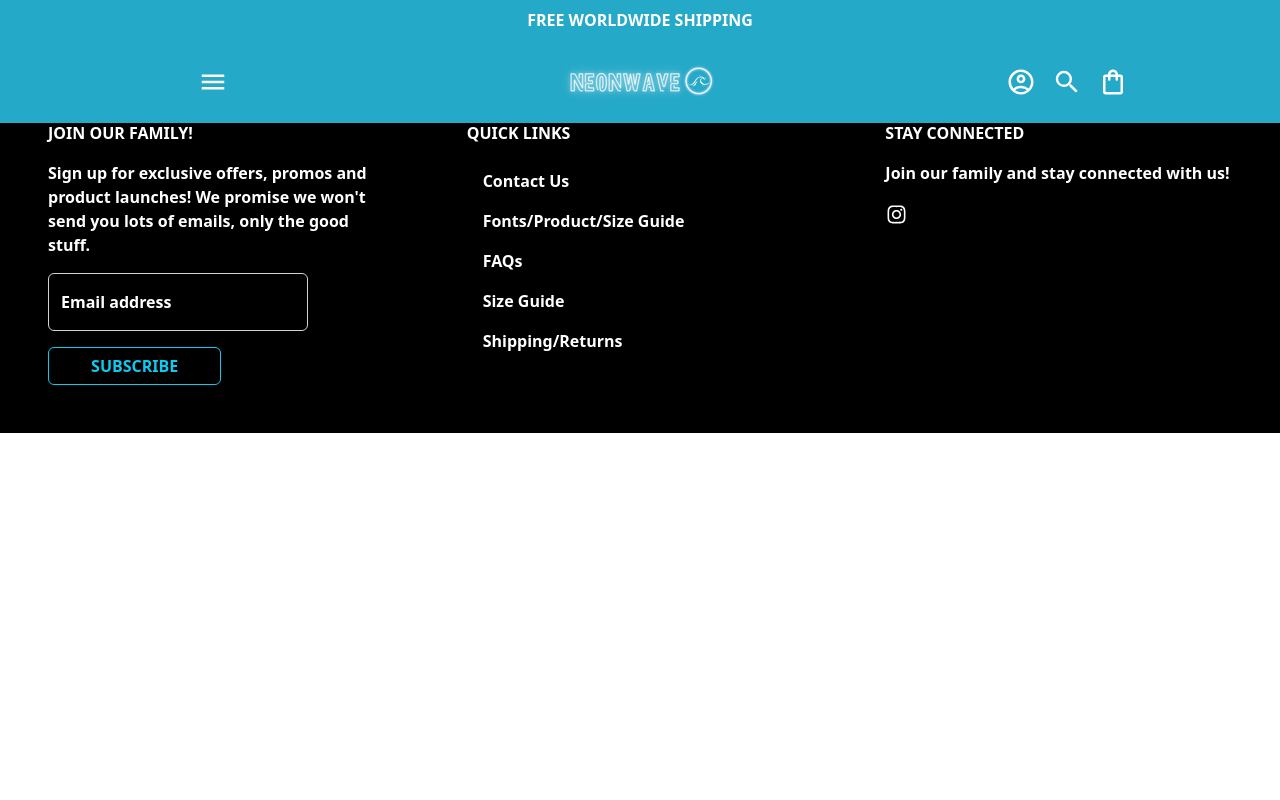
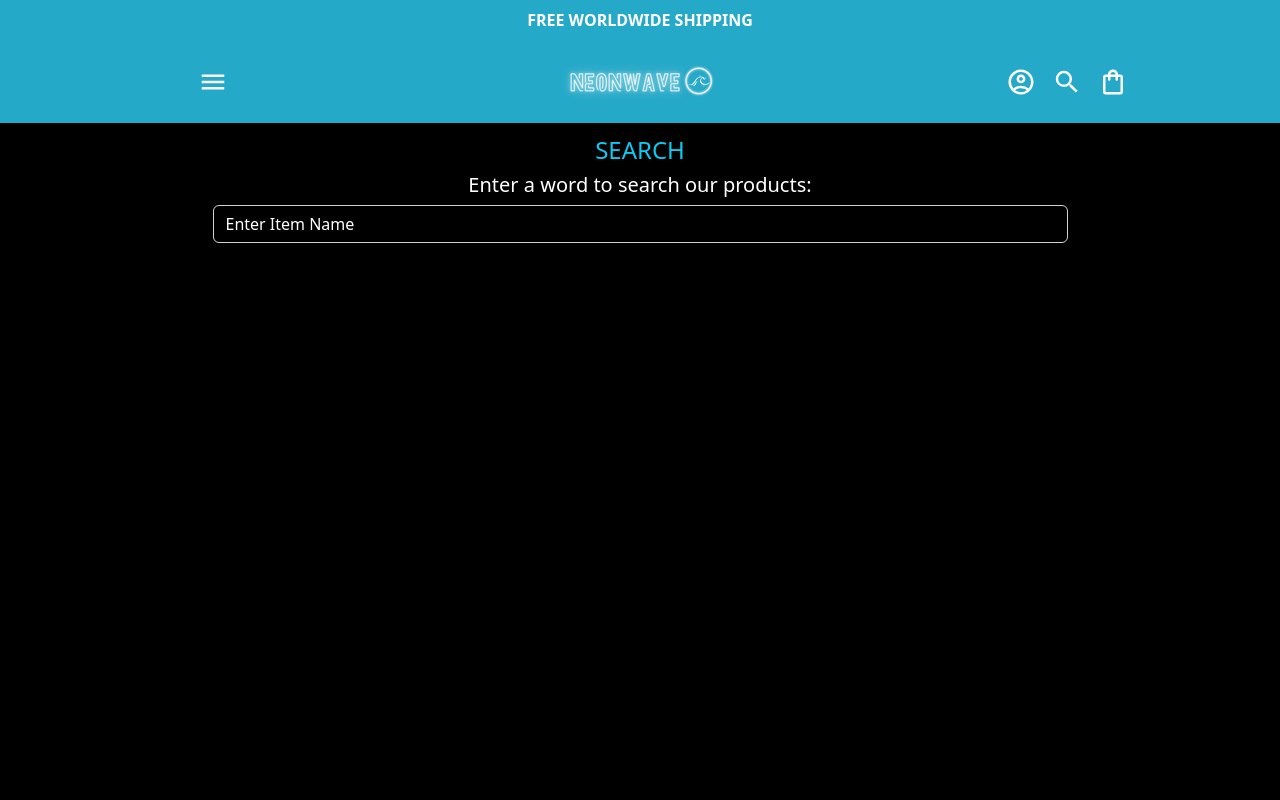
Before and after one commit to OmarAtaya/Neonwave.ae, a React (Create React App) app in the folder client/: page /search in a window 1280 px wide. Shown: the top 800 px of the page. Built offline with nearby package versions, Linux system fonts and the light colour scheme.

Commit message:
Completed Search Page

```diff
--- a/client/src/App.js
+++ b/client/src/App.js
@@ -12,6 +12,7 @@ import Free from './Components/Free/Free';
 import Forgot from './Pages/Forgot';
 import Account from './Pages/Account';
 import Cart from './Pages/Cart';
+import Search from './Pages/Search';
 
 function App() {
   return (
@@ -25,6 +26,7 @@ function App() {
           <Route exact path='/account/forgot' element={<Forgot/>}/>
           <Route exact path='/account/profile' element={<Account/>}/>
           <Route exact path='/account/register' element={<Register/>}/>
+          <Route exact path='/search' element={<Search/>}/>
           <Route exact path='/product/:slug' element={<Product/>}/>
           <Route exact path='/cart' element={<Cart/>}/>
         </Routes>
--- a/client/src/Components/Header/Header.js
+++ b/client/src/Components/Header/Header.js
@@ -10,6 +10,7 @@ function Header() {
     const [color, setColor] = useState(false);
     const [menu, setMenu] = useState(false);
     const [search, setSearch] = useState(false);
+    const [searchText, setSearchText] = useState('');
     const {state: cartState} = useContext(Store);
     const {cart} = cartState;
     const {userInfo} = cartState;
@@ -67,11 +68,14 @@ function Header() {
                                 <FormControl
                                     type="text"
                                     placeholder="Enter Item Name"
+                                    onChange={(e) => setSearchText(e.currentTarget.value)}
                                     className="bg-black text-white"
                                 />
-                                <Button variant="outline-info">
-                                    Search
-                                </Button>
+                                <Link to='/search' state={searchText}>
+                                    <Button variant="outline-info" onClick={() => setSearch(false)}>
+                                        Search
+                                    </Button>
+                                </Link>
                             </Form>
                         </div>
 
--- /dev/null
+++ b/client/src/Pages/Search.js
@@ -0,0 +1,55 @@
+import React, {useState, useEffect} from 'react';
+import { Button, Container, FormControl, Row, Col } from 'react-bootstrap';
+import ProductCard from '../Components/ProductCard/ProductCard';
+import { useLocation } from 'react-router-dom';
+import axios from 'axios';
+
+function Search() {
+    const {state} = useLocation();
+    const [searchText, setSearchText] = useState(state || '');
+    const [products, setProducts] = useState([]);
+
+    useEffect(() => {
+        fetchData()
+        async function fetchData() {
+            if(searchText !== '')
+            {
+                const {data} = await axios.get(`http://localhost:5000/api/products/${searchText}`)
+                if(data)
+                {
+                    setProducts(data)
+                }
+            }
+            else{
+                setProducts([])
+            }
+        }
+    }, [searchText])
+    window.scrollTo(0, 0)
+    return (
+        <Container className='mt-5' style={{height: 'fit-content', minHeight: '100vh'}}>
+            <Row className='d-flex flex-column align-items-center py-5'>
+                <h4 className='text-info'>SEARCH</h4>
+                <h5 className='text-white'>Enter a word to search our products:</h5>
+                <FormControl
+                    type="text"
+                    placeholder="Enter Item Name"
+                    onChange={(e) => setSearchText(e.currentTarget.value)}
+                    className="bg-black text-white w-75"
+                />
+
+            </Row>
+            <Row xs={2} md={4}>
+                {products.map((product, index) => {
+                    return(
+                        <Col className="mb-5" key={index}>
+                            <ProductCard product={product}/>
+                        </Col>
+                    )
+                })}
+            </Row>
+        </Container>
+    )
+}
+
+export default Search
```
Also changed, not shown: 1 other file (tests, documents, lock files or other folders).
